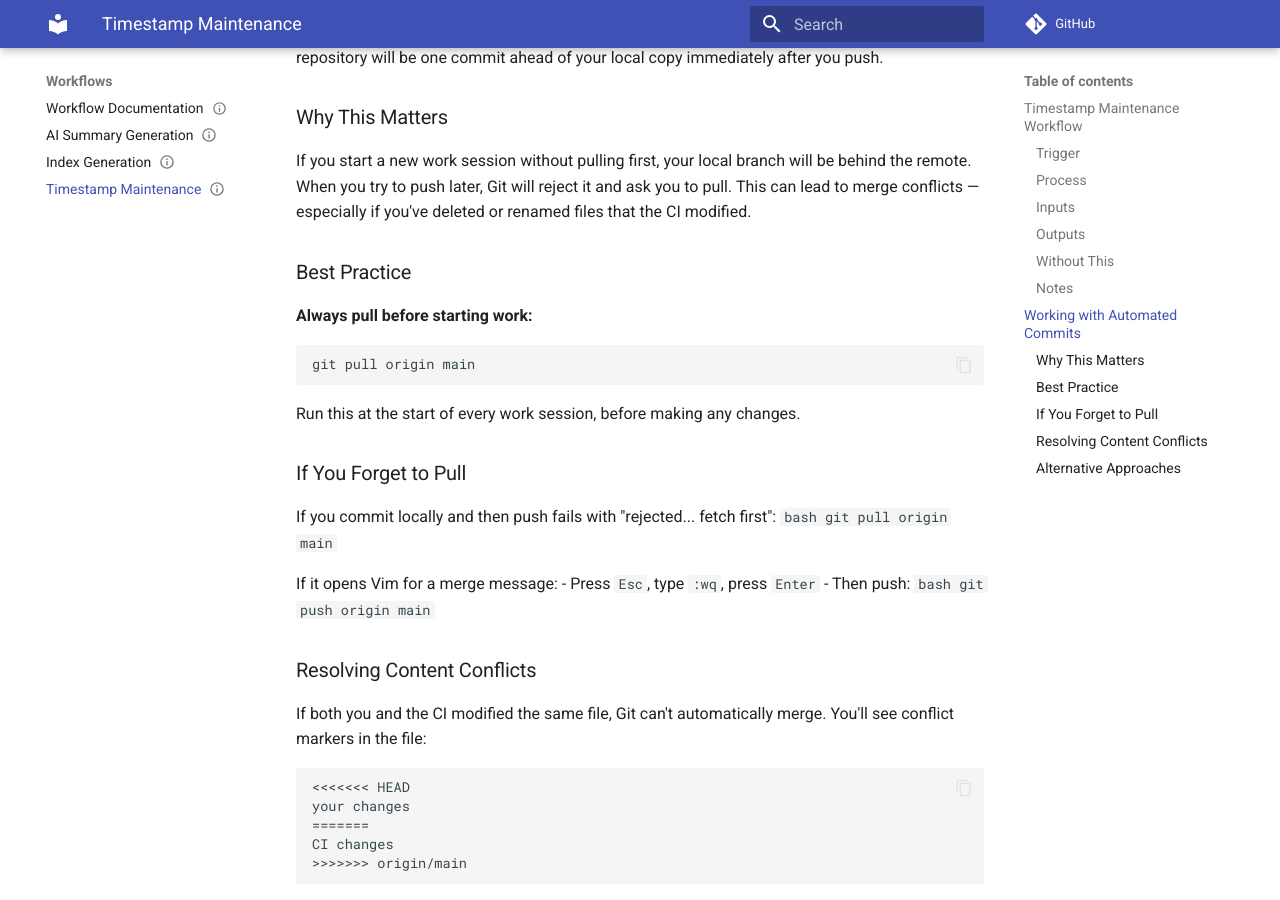
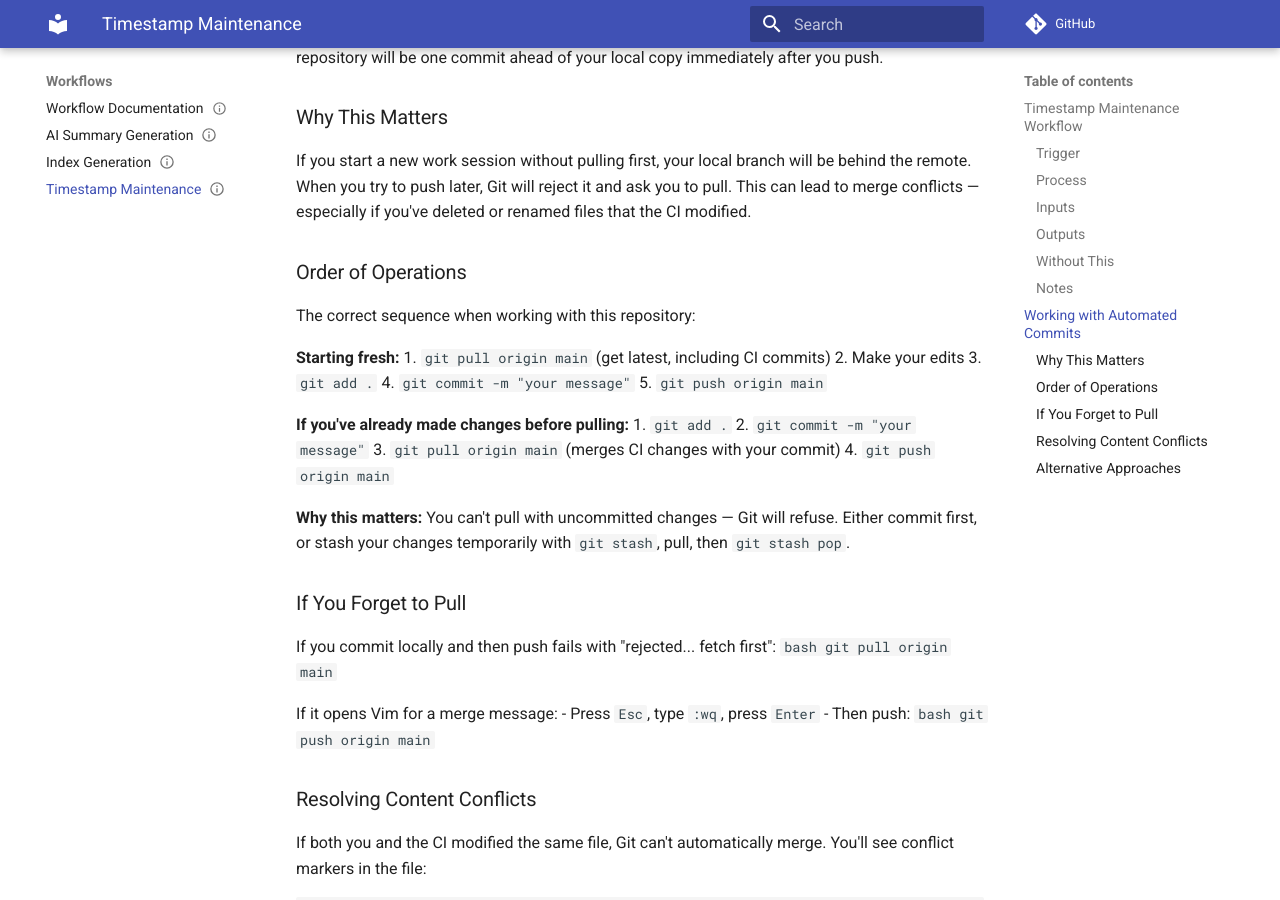
Before and after one commit to Giulia007/obsidian-docsystem, an MkDocs documentation site: the page built from docs/workflows/Timestamp Maintenance.md, in a window 1280 px wide and 900 px high, scrolled down 1618 px. Built offline with MkDocs 1.6.1 and Material for MkDocs 9.7.7, drawn with Linux system fonts in a browser that asks for light colours; comment, search, counter and statistics services are not loaded.

Commit message:
Add operations order to Timestamp Maintenance

````diff
--- a/docs/workflows/Timestamp Maintenance.md
+++ b/docs/workflows/Timestamp Maintenance.md
@@ -71,14 +71,24 @@ The timestamp updater pushes a commit to `main` after your push. This means the
 
 If you start a new work session without pulling first, your local branch will be behind the remote. When you try to push later, Git will reject it and ask you to pull. This can lead to merge conflicts — especially if you've deleted or renamed files that the CI modified.
 
-### Best Practice
+### Order of Operations
 
-**Always pull before starting work:**
-```bash
-git pull origin main
-```
+The correct sequence when working with this repository:
 
-Run this at the start of every work session, before making any changes.
+**Starting fresh:**
+1. `git pull origin main` (get latest, including CI commits)
+2. Make your edits
+3. `git add .`
+4. `git commit -m "your message"`
+5. `git push origin main`
+
+**If you've already made changes before pulling:**
+1. `git add .`
+2. `git commit -m "your message"`
+3. `git pull origin main` (merges CI changes with your commit)
+4. `git push origin main`
+
+**Why this matters:** You can't pull with uncommitted changes — Git will refuse. Either commit first, or stash your changes temporarily with `git stash`, pull, then `git stash pop`.
 
 ### If You Forget to Pull
 
````
Also changed, not shown: docs/workflows/AI Summary Generation.md (+1 -1 lines).
